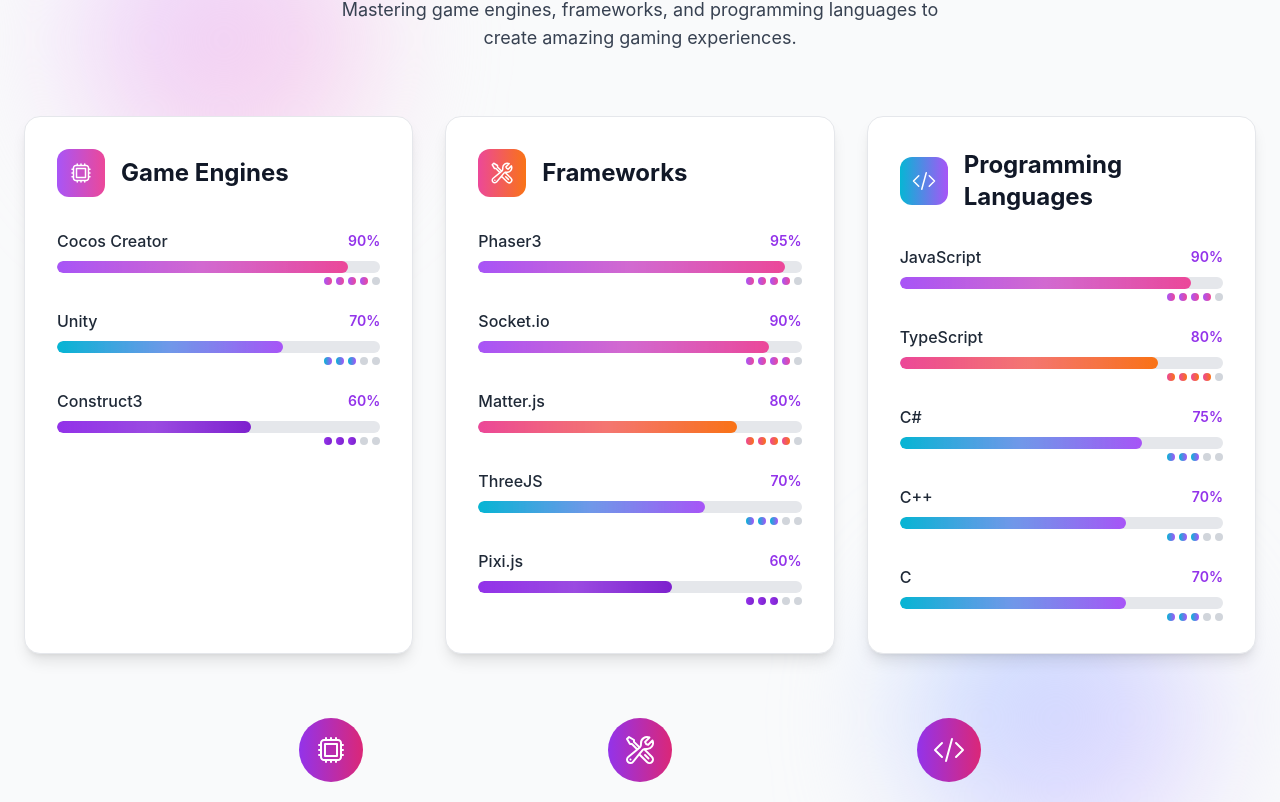
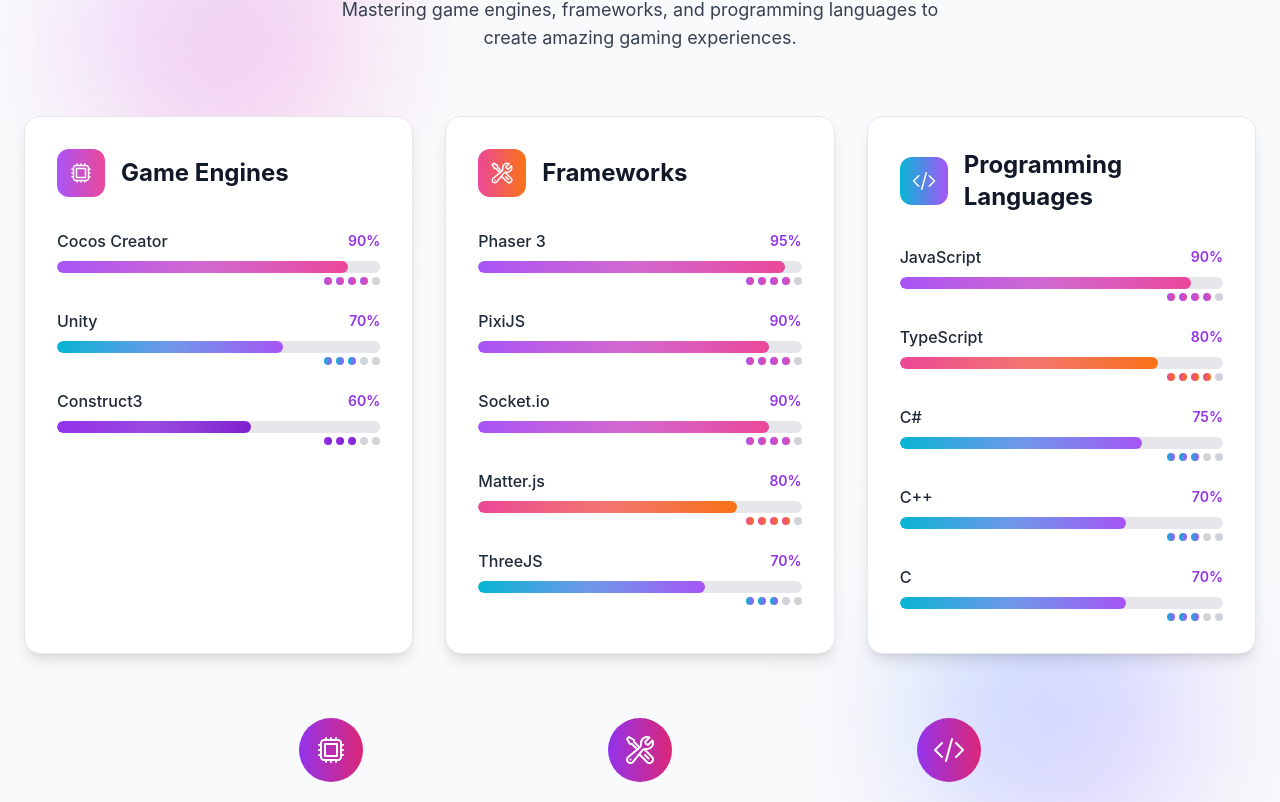
Before and after one commit to Tanmay28072000/Gaming-Portfolio, a React (Vite) app: page / in a window 1280 px wide. Shown: the part 3664-4466 px from the top of the page. Built offline with nearby package versions, Linux system fonts and the light colour scheme.

Commit message:
Add pixi game

```diff
--- a/src/components/Home.jsx
+++ b/src/components/Home.jsx
@@ -141,7 +141,7 @@
           className="mt-8 sm:mt-12 lg:mt-16 flex flex-wrap justify-center gap-2 sm:gap-3 lg:gap-4 px-2"
           variants={itemVariants}
         >
-          {['Cocos Creator', 'Phaser3', 'Construct3', 'Unity'].map((tech, index) => (
+          {['Cocos Creator', 'Phaser 3', 'PixiJS', 'Construct3', 'Unity'].map((tech, index) => (
             <motion.span
               key={tech}
               className="px-3 py-1.5 sm:px-4 sm:py-2 bg-white/80 dark:bg-gray-800/80 backdrop-blur-sm rounded-full text-xs sm:text-sm font-medium text-purple-700 dark:text-purple-300 border border-purple-300 dark:border-purple-600"
--- a/src/components/Projects.jsx
+++ b/src/components/Projects.jsx
@@ -11,6 +11,8 @@
 import crossNDashImg from '../assets/Thumbnail/Cross-N-Dash.png';
 import cutItRightImg from '../assets/Thumbnail/Cut it Right.png';
 import mergeBlock2048Img from '../assets/Thumbnail/Merge Block 2048.png';
+import hexTakeoverImg from '../assets/Thumbnail/HexTakeover.png';
+
 
 function Projects() {
   const [filter, setFilter] = useState('All');
@@ -37,12 +39,20 @@
         engine: "Cocos Creator"
       }
     ],
-    Phaser: [
+    "Phaser 3": [
       {
         title: "Cut it Right",
         thumbnail: cutItRightImg,
         link: "https://www.playzhub.com/game/Cut-it-Right",
-        engine: "Phaser3"
+        engine: "Phaser 3"
+      }
+    ],
+    PixiJS: [
+      {
+        title: "HexTakeOver Prototype",
+        thumbnail: hexTakeoverImg,
+        link: "https://dev-games.playzhub.com/HexTakeover/",
+        engine: "PixiJS"
       }
     ],
     Construct3: [
@@ -99,7 +109,7 @@
     ? getAllGames()
     : games[filter] || [];
 
-  const filters = ['All', 'Cocos', 'Phaser', 'Construct3'];
+  const filters = ['All', 'Cocos', 'Phaser 3', 'PixiJS', 'Construct3'];
 
   return (
     <motion.section
--- a/src/components/Skills.jsx
+++ b/src/components/Skills.jsx
@@ -62,11 +62,11 @@
       icon: <WrenchScrewdriverIcon className="w-6 h-6" />,
       color: "from-pink-500 to-orange-500",
       skills: [
-        { name: "Phaser3", level: 95 },
+        { name: "Phaser 3", level: 95 },
+        { name: "PixiJS", level: 90 },
         { name: "Socket.io", level: 90 },
         { name: "Matter.js", level: 80 },
-        { name: "ThreeJS", level: 70 },
-        { name: "Pixi.js", level: 60 },
+        { name: "ThreeJS", level: 70 }
       ]
     },
     "Programming Languages": {
@@ -182,8 +182,8 @@
                           <div
                             key={i}
                             className={`w-2 h-2 rounded-full ${i < Math.floor(skill.level / 20)
-                                ? 'bg-gradient-to-r ' + getSkillColor(skill.level)
-                                : 'bg-gray-300 dark:bg-gray-600'
+                              ? 'bg-gradient-to-r ' + getSkillColor(skill.level)
+                              : 'bg-gray-300 dark:bg-gray-600'
                               }`}
                           />
                         ))}
```
Also changed, not shown: src/assets/Thumbnail/HexTakeover.png (added).
